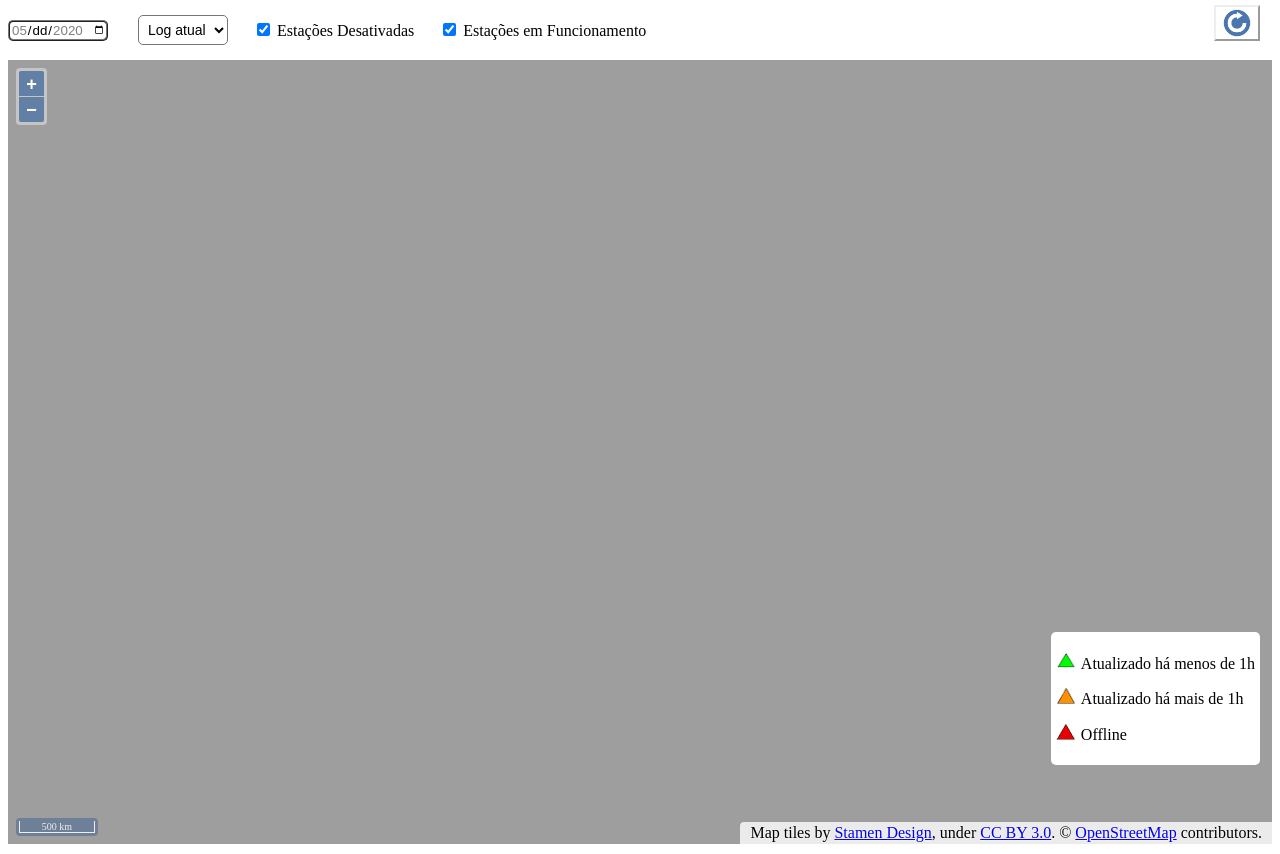
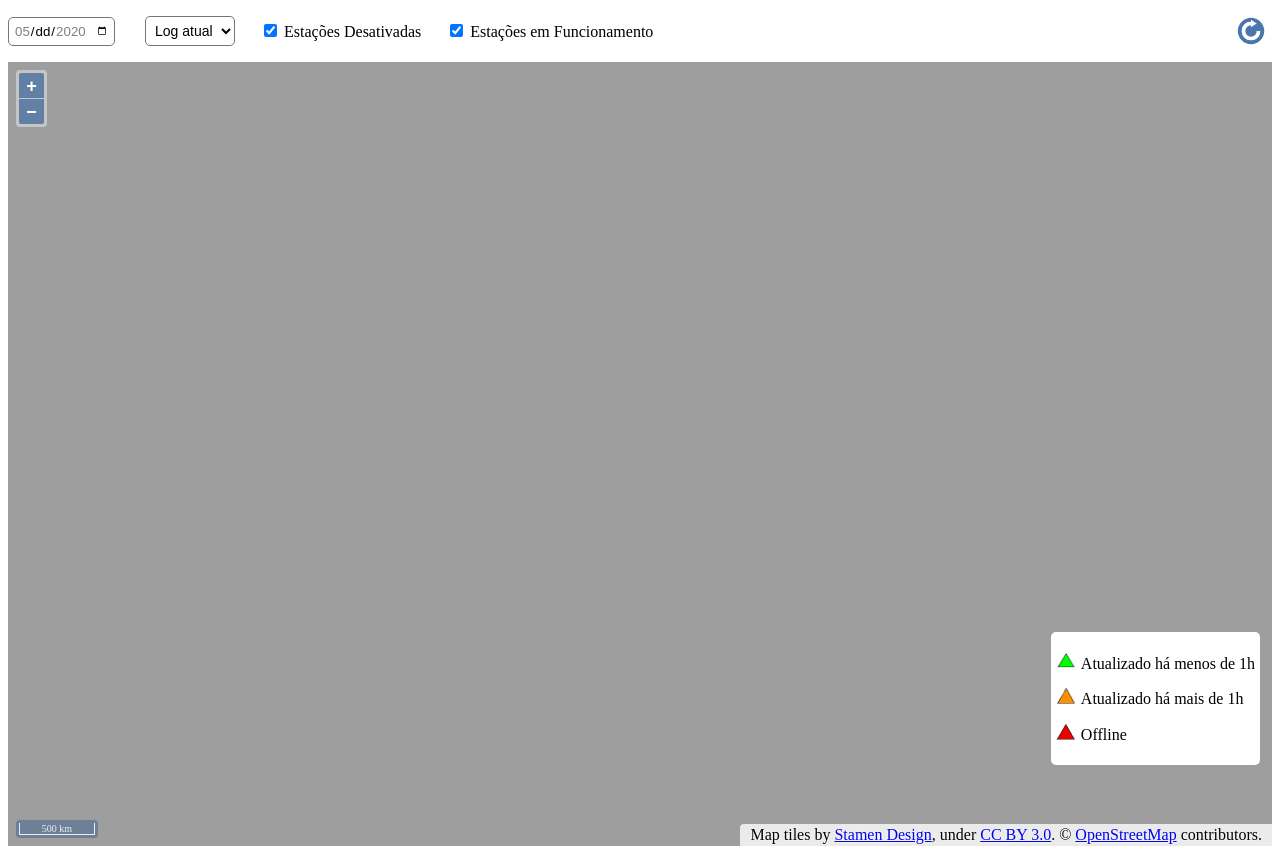
Before and after one commit to luiz13lg/mapaINCT, a plain HTML site: page index.html in a window 1280 px wide. Drawn offline with Linux system fonts and the light colour scheme; no server answers.

Commit message:
> Correção da  posição do botão atualizar

```diff
--- a/index.html
+++ b/index.html
@@ -14,10 +14,13 @@
         </select>
         <div class="divInput"><input type="checkbox" checked id="estacoes-desativadas" onchange="ocultarLayerEstacoesDesativadas()"> Estações Desativadas</div>
         <div class="divInput"><input type="checkbox" checked id="estacoes-ativadas" onchange="ocultarLayerEstacoesAtivadas()"> Estações em Funcionamento</div>
+
+        <div class="divBotao">
+            <button id="botaoAtualizar" onclick="atualizarLayerMarcadores()"><img src="./img/botao-atualizar.png" id="imagemBotaoAtualizar"></button>
+        </div>
     </div>
 
     <div id="js-map"></div>
-    <button id="botaoAtualizar" onclick="atualizarLayerMarcadores()"><img src="./img/botao-atualizar.png" id="imagemBotaoAtualizar"></button>
 
     <div id="legenda">
         <p><img src="./img/triangulo-verde.png" id="imagemLegenda">Atualizado há menos de 1h</p>
--- a/styles.css
+++ b/styles.css
@@ -62,11 +62,16 @@
 }
 
 #botaoAtualizar{
-  position: absolute;
   background-color: unset;
-  border-color: unset;
+  border: none;
   top: 5px;
   right: 20px;
+  cursor: pointer;
+}
+
+.divBotao{
+  margin-left:auto;
+  margin-right:0;
 }
 
 #imagemBotaoAtualizar{
@@ -87,6 +92,8 @@ input[type="date"] {
   outline: none;
   border-style: ridge;
   border-radius: 5px;
+  padding: 5px;
+  border-width: thin;
 }
 
 input[type="date"]::-webkit-inner-spin-button {
```
